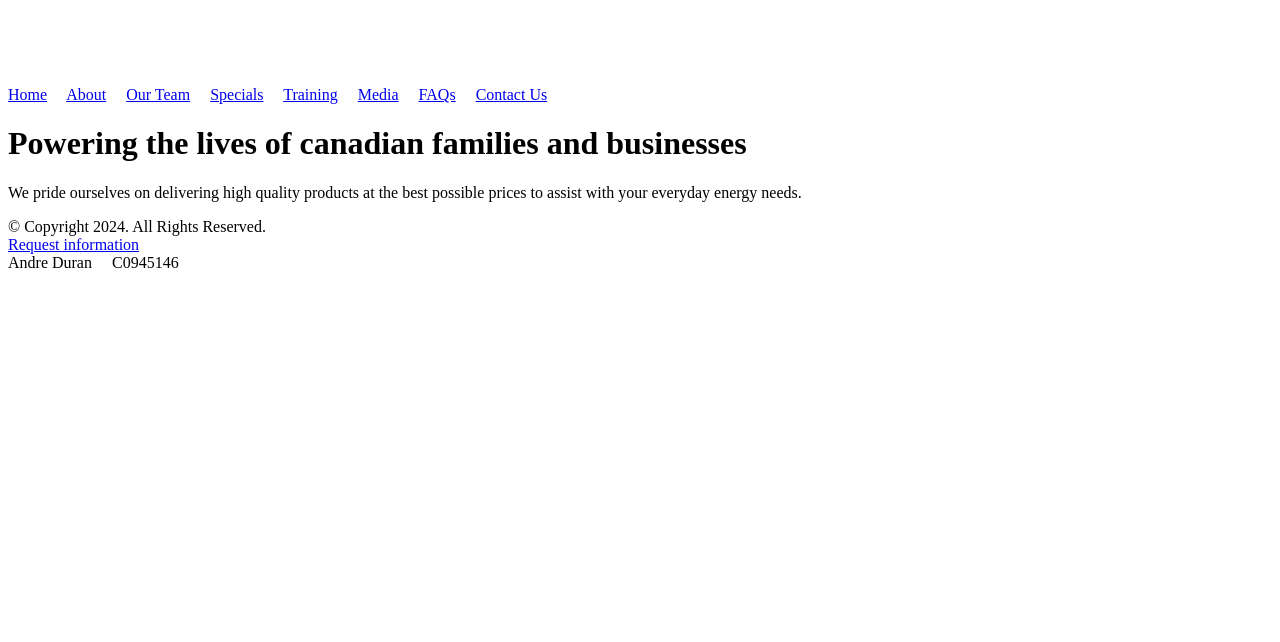
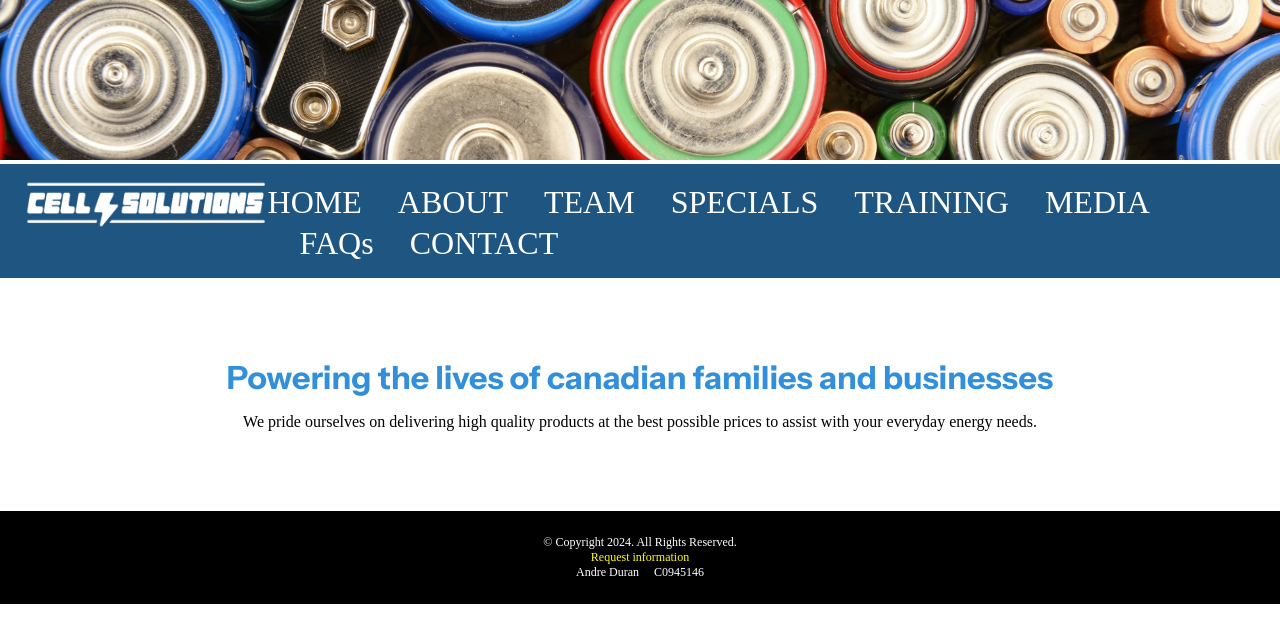
Before and after one commit to LCSF2403/LCSF2403.github.io, a plain HTML site: page index.html in a window 1280 px wide. Drawn offline with Linux system fonts and the light colour scheme; a web font is replaced by a local one.

Commit message:
Add CSS file and style index.html
- Create styles.css and store it in the /css folder
- Add new batch of images
- Modify template to include new navigation bar and images
- Add custom fonts from Google
- Add content to index.html
- Use CSS to customize index.html and template.html

```diff
--- a/css/styles.css
+++ b/css/styles.css
@@ -0,0 +1,86 @@
+* {
+    margin: 0;
+    padding: 0;
+    /*border: 1px red solid;*/
+    box-sizing: border-box;
+}
+
+body {
+    background-color: #fff;
+}
+
+/* HTML Semantic Elements */
+
+header img {
+    max-width: 100%;
+}
+
+nav {
+    background-color: #1F5581;
+    padding: 1em 1.5em;
+    margin-bottom: 5em;
+    display: flex;
+    justify-content: space-between;
+}
+
+nav img {
+    max-width: 100%;
+}
+
+nav ul {
+    list-style-type: none;
+}
+
+nav ul li {
+    display: inline-block;
+    margin-left: 2em;
+    margin-top: 0.25em;
+}
+
+nav ul li:first-child{
+    display: inline-block;
+    margin-left: 0;
+}
+
+nav ul li a{
+    font-family: Dongle;
+    font-size: 2em;
+    text-decoration: none;
+    color: #fff;
+}
+
+nav ul li a:hover {
+    color: yellow;
+}
+
+main {
+    display: block;
+    margin-bottom: 5em;
+    text-align: center;
+}
+
+footer {
+    font-size: 0.75em;
+    text-align: center;
+    color: #fff;
+    background-color: #000;
+    padding: 2em 0;
+    margin-top: 1.5em;
+}
+
+footer a {
+    color: yellow;
+    text-decoration: none;
+}
+
+/* HTML Tags */
+
+h1 {
+    font-family: 'Instrument Sans';
+    color: #328fdb;
+    margin-bottom: 0.5em;
+}
+
+p {
+    font-family: 'Koh Santepheap';
+}
--- a/index.html
+++ b/index.html
@@ -8,23 +8,26 @@ Student Number: C0945146
     <title>Cell Solutions Ltd.</title>
     <meta charset="utf-8">
     <link rel="stylesheet" href="css/styles.css">
+    <!-- Custom Fonts Import -->
+    <link href="https://fonts.googleapis.com/css2?family=Dongle&family=Instrument+Sans:ital,wght@0,400..700;1,400..700&family=Koh+Santepheap:wght@100;300;400;700;900&display=swap" rel="stylesheet">
 </head>
 <body>
     <header>
-        <img src="images/cell_solutions_white_transparent.png" alt="company brand logo">
+        <img src="images/header_banner_250.png" alt="a group of batteries clumped being viewed from the top">
     </header>
 
     <nav>
-        <p>
-            <a href="index.html">Home</a> &nbsp; &nbsp;
-            <a href="about.html">About</a> &nbsp; &nbsp;
-            <a href="team.html">Our Team</a> &nbsp; &nbsp;
-            <a href="specials.html">Specials</a> &nbsp; &nbsp;
-            <a href="training.html">Training</a> &nbsp; &nbsp;
-            <a href="media.html">Media</a> &nbsp; &nbsp;
-            <a href="faqs.html">FAQs</a> &nbsp; &nbsp;
-            <a href="contact.html">Contact Us</a> &nbsp; &nbsp;
-        </p>
+        <a href="index.html"><img src="images/cell_solutions_white_transparent.png" alt="company brand logo" class=""></a>
+        <ul>
+            <li><a href="index.html">HOME</a></li>
+            <li><a href="about.html">ABOUT</a></li>
+            <li><a href="team.html">TEAM</a></li>
+            <li><a href="specials.html">SPECIALS</a></li>
+            <li><a href="training.html">TRAINING</a></li>
+            <li><a href="media.html">MEDIA</a></li>
+            <li><a href="faqs.html">FAQs</a></li>
+            <li><a href="contact.html">CONTACT</a></li>
+        </ul>
     </nav>
 
     <main>
@@ -33,9 +36,7 @@ Student Number: C0945146
     </main>
 
     <footer>
-        &copy; Copyright 2024. All Rights Reserved.
-        <br><a href="mailto:info@cellsolutions.com">Request information</a>
-        <br>Andre Duran &nbsp; &nbsp; C0945146
+        <p>&copy; Copyright 2024. All Rights Reserved.<br><a href="mailto:info@cellsolutions.com">Request information</a><br>Andre Duran &nbsp; &nbsp; C0945146</p>
     </footer>
 </body>
 </html>
```
Also changed, not shown: template.html (+18 -12 lines), images/header_banner_250.png (added), images/side_image_index.png (added).
